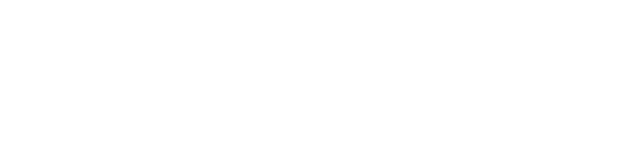
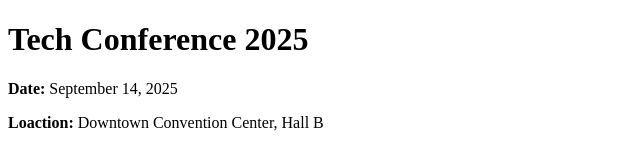
Before and after one commit to straumoy/15-Event-Schedule-Page, a plain HTML site: page index.html in a window 1280 px wide. Shown: the whole page, without its empty margins (0-640 px from the left). Drawn offline with Linux system fonts and the light colour scheme.

Commit message:
added text

```diff
--- a/index.html
+++ b/index.html
@@ -7,6 +7,10 @@
     <title>Event Schedule</title>
 </head>
 
-<body></body>
+<body>
+    <h1>Tech Conference 2025</h1>
+    <p><strong>Date: </strong>September 14, 2025</p>
+    <p><strong>Loaction: </strong>Downtown Convention Center, Hall B</p>
+</body>
 
 </html>
```
